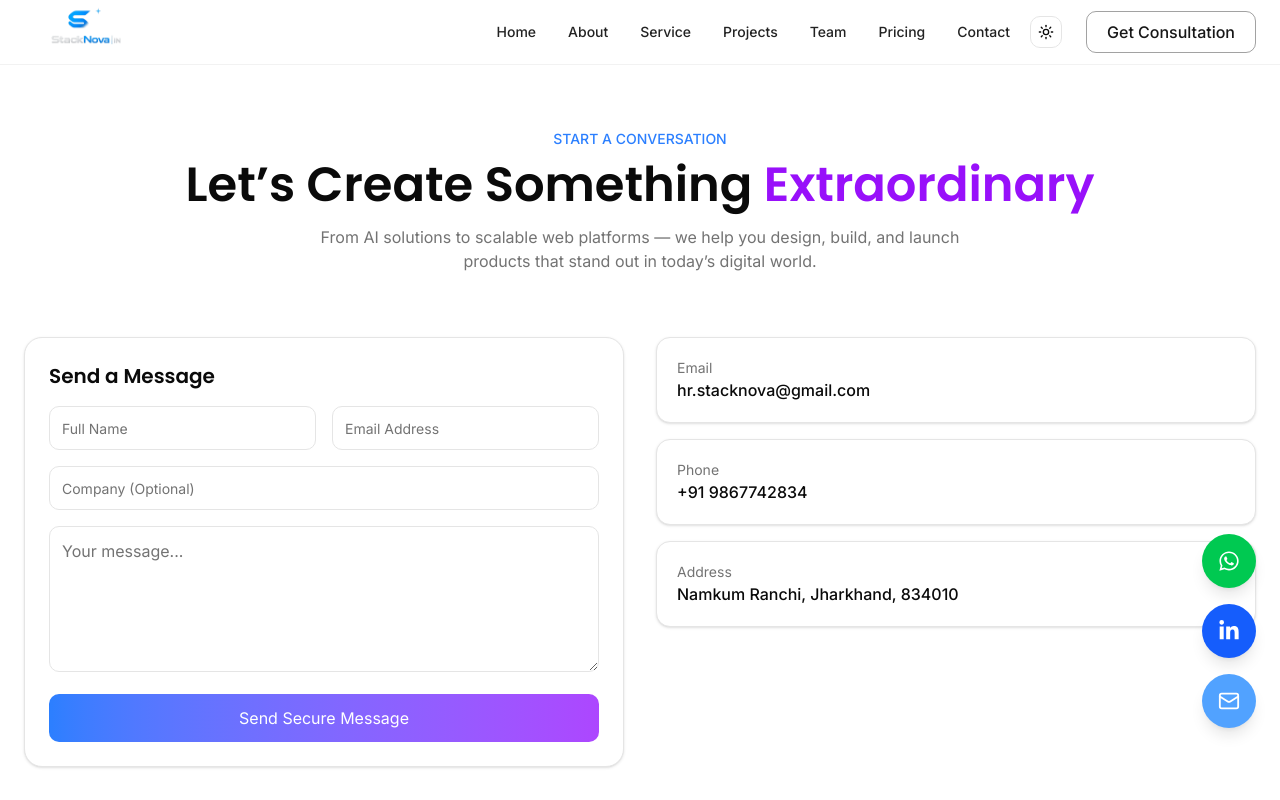
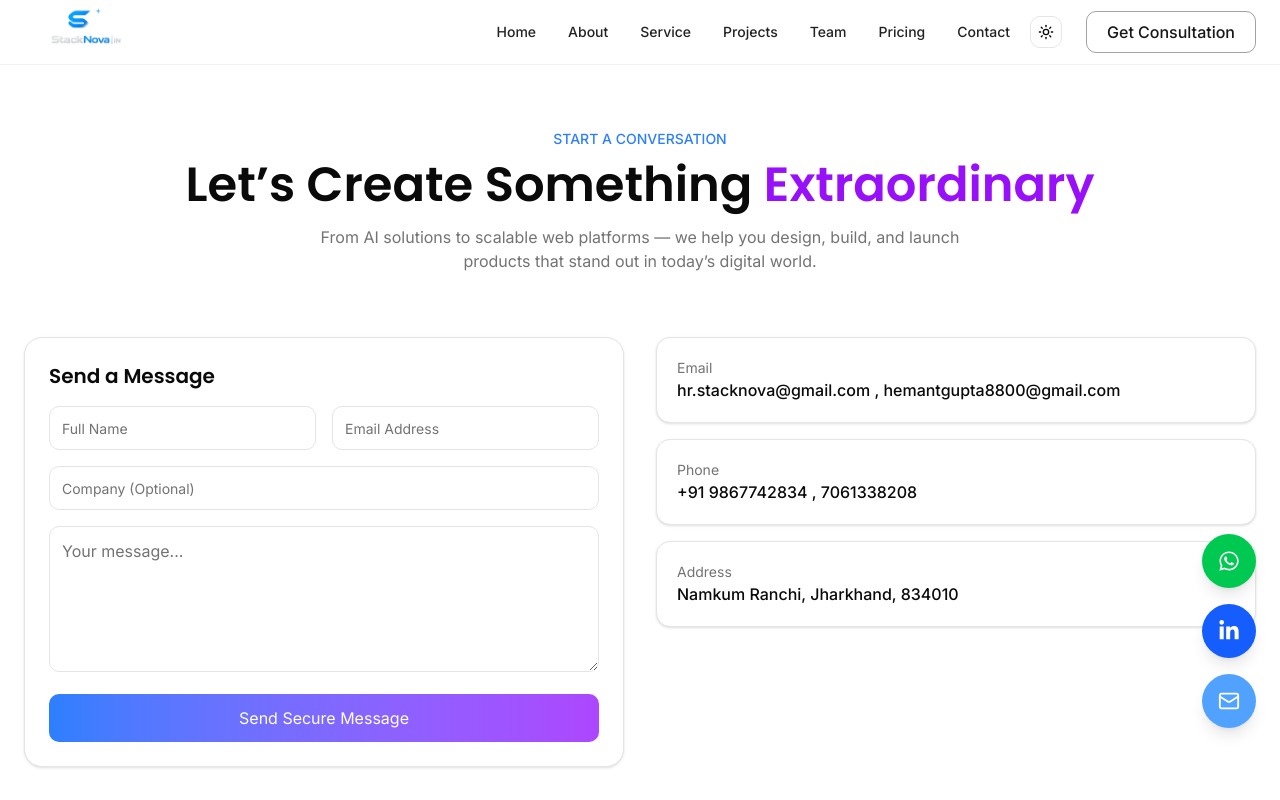
Before and after one commit to hemantgupta98/StackNova, a Next.js app in the folder frontend/: page /src/contact in a window 1280 px wide. Shown: the top 800 px of the page. Built offline with nearby package versions, Linux system fonts and the light colour scheme.

Commit message:
contact ui complete

```diff
--- a/frontend/app/src/contact/page.tsx
+++ b/frontend/app/src/contact/page.tsx
@@ -1,14 +1,10 @@
 "use client";
 
-import dynamic from "next/dynamic";
+import { useRef, useState } from "react";
 import { Input } from "@/components/ui/input";
-import { motion, type Variants } from "framer-motion";
+import { motion, useScroll, useTransform, type Variants } from "framer-motion";
 import { useForm, SubmitHandler } from "react-hook-form";
-import { toast, Toaster } from "sonner";
-const Map = dynamic(() => import("@/components/ui/map"), {
-  ssr: false,
-  loading: () => <div className="h-100 w-full rounded-xl bg-muted" />,
-});
+import ScheduleModal from "@/components/ui/schedule-modal";
 
 type message = {
   name: string;
@@ -30,6 +26,26 @@ const card3DVariant: Variants = {
     },
   },
 };
+
+const containerStagger = {
+  hidden: {},
+  visible: {
+    transition: {
+      staggerChildren: 0.15,
+      delayChildren: 0.2,
+    },
+  },
+};
+
+const fadeUp: Variants = {
+  hidden: { opacity: 0, y: 40 },
+  visible: {
+    opacity: 1,
+    y: 0,
+    transition: { type: "spring", stiffness: 80 },
+  },
+};
+
 const handleViewConatct = () => {
   document.getElementById("contact")?.scrollIntoView({
     behavior: "smooth",
@@ -37,6 +53,7 @@ const handleViewConatct = () => {
   });
 };
 export default function ContactPage() {
+  const [scheduleCall, setScheduleCall] = useState(false);
   const {
     register,
     handleSubmit,
@@ -50,6 +67,12 @@ export default function ContactPage() {
       message: "",
     },
   });
+  const ref = useRef(null);
+  const { scrollYProgress } = useScroll({
+    target: ref,
+    offset: ["start end", "end start"],
+  });
+  const yParallax = useTransform(scrollYProgress, [0, 1], [50, -50]);
 
   const onSubmit: SubmitHandler<message> = async (data) => {
     console.log(data);
@@ -79,31 +102,62 @@ export default function ContactPage() {
     }
   };
   return (
-    <div className="min-h-screen bg-background text-foreground">
-      <Toaster position="top-center" richColors />
-
+    <motion.div
+      ref={ref}
+      initial={{ opacity: 0 }}
+      animate={{ opacity: 1 }}
+      transition={{ duration: 0.6 }}
+      className="min-h-screen bg-background text-foreground"
+    >
       {/* Hero */}
-      <section className="text-center py-16 px-6">
-        <p className="text-sm text-blue-500 font-medium mb-3">
+      <motion.section
+        variants={containerStagger}
+        initial="hidden"
+        whileInView="visible"
+        viewport={{ once: true }}
+        className="text-center py-16 px-6"
+      >
+        <motion.p
+          variants={fadeUp}
+          className="text-sm text-blue-500 font-medium mb-3"
+        >
           START A CONVERSATION
-        </p>
-        <h2 className="text-4xl md:text-5xl font-bold mb-4">
+        </motion.p>
+        <motion.div style={{ y: yParallax }}></motion.div>
+        <motion.h2
+          variants={fadeUp}
+          className="text-4xl md:text-5xl font-bold mb-4"
+        >
           Let’s Create Something{" "}
           <span className="text-purple-600">Extraordinary</span>
-        </h2>
-        <p className="text-muted-foreground max-w-2xl mx-auto">
+        </motion.h2>
+        <motion.p
+          variants={fadeUp}
+          className="text-muted-foreground max-w-2xl mx-auto"
+        >
           From AI solutions to scalable web platforms — we help you design,
           build, and launch products that stand out in today’s digital world.
-        </p>
-      </section>
+        </motion.p>
+      </motion.section>
 
       {/* Main Grid */}
-      <section
+      <motion.section
         id="contact"
         className="max-w-7xl mx-auto px-6 grid md:grid-cols-2 gap-8 pb-16"
       >
         {/* Form */}
-        <div className="bg-card max-h-120 border border-border p-6 rounded-2xl shadow-sm">
+        <motion.div
+          variants={fadeUp}
+          initial="hidden"
+          whileInView="visible"
+          viewport={{ once: true, margin: "-100px" }}
+          whileHover={{
+            rotateY: 6,
+            rotateX: 6,
+            scale: 1.03,
+          }}
+          className="bg-card max-h-120 border border-border p-6 rounded-2xl shadow-sm"
+        >
           <h3 className="text-xl font-semibold mb-4">Send a Message</h3>
 
           {/* Form logic added below - UI structure unchanged */}
@@ -166,28 +220,63 @@ export default function ContactPage() {
               {isSubmitting ? "Sending..." : "Send Secure Message"}
             </button>
           </form>
-        </div>
+        </motion.div>
 
         {/* Info */}
         <div className="space-y-4">
-          <div className="bg-card border border-border p-5 rounded-xl shadow-sm">
+          <motion.div
+            variants={fadeUp}
+            initial="hidden"
+            whileInView="visible"
+            viewport={{ once: true, margin: "-100px" }}
+            whileHover={{
+              rotateY: 6,
+              rotateX: 6,
+              scale: 1.03,
+            }}
+            className="bg-card border border-border p-5 rounded-xl shadow-sm"
+          >
             <p className="text-sm text-muted-foreground">Email</p>
-            <p className="font-medium">hr.stacknova@gmail.com</p>
-          </div>
+            <p className="font-medium">
+              hr.stacknova@gmail.com , hemantgupta8800@gmail.com
+            </p>
+          </motion.div>
 
-          <div className="bg-card border border-border p-5 rounded-xl shadow-sm">
+          <motion.div
+            variants={fadeUp}
+            initial="hidden"
+            whileInView="visible"
+            viewport={{ once: true, margin: "-100px" }}
+            whileHover={{
+              rotateY: 6,
+              rotateX: 6,
+              scale: 1.03,
+            }}
+            className="bg-card border border-border p-5 rounded-xl shadow-sm"
+          >
             <p className="text-sm text-muted-foreground">Phone</p>
-            <p className="font-medium">+91 9867742834</p>
-          </div>
+            <p className="font-medium">+91 9867742834 , 7061338208</p>
+          </motion.div>
 
-          <div className="bg-card border border-border p-5 rounded-xl shadow-sm">
+          <motion.div
+            variants={fadeUp}
+            initial="hidden"
+            whileInView="visible"
+            viewport={{ once: true, margin: "-100px" }}
+            whileHover={{
+              rotateY: 6,
+              rotateX: 6,
+              scale: 1.03,
+            }}
+            className="bg-card border border-border p-5 rounded-xl shadow-sm"
+          >
             <p className="text-sm text-muted-foreground">Address</p>
             <p className="font-medium">Namkum Ranchi, Jharkhand, 834010</p>
-          </div>
+          </motion.div>
 
           <div className="bg-muted  rounded-xl flex items-center justify-center text-muted-foreground"></div>
         </div>
-      </section>
+      </motion.section>
 
       {/* CTA */}
 
@@ -231,13 +320,21 @@ export default function ContactPage() {
                 Get in Touch
               </button>
 
-              <button className="px-8 py-3 rounded-xl border border-white/40 text-white hover:bg-white/10 transition-all duration-300">
+              <button
+                onClick={() => setScheduleCall(true)}
+                className="px-8 py-3 rounded-xl border border-white/40 text-white hover:bg-white/10 transition-all duration-300"
+              >
                 Schedule a Call
               </button>
             </div>
           </div>
         </motion.div>
       </section>
-    </div>
+
+      <ScheduleModal
+        scheduleCall={scheduleCall}
+        setScheduleCall={setScheduleCall}
+      />
+    </motion.div>
   );
 }
--- /dev/null
+++ b/frontend/components/ui/schedule-modal.tsx
@@ -0,0 +1,120 @@
+"use client";
+
+import { useForm } from "react-hook-form";
+import { X } from "lucide-react";
+
+type FormData = {
+  name: string;
+  email: string;
+  phone: string;
+  message: string;
+};
+
+type ScheduleModalProps = {
+  scheduleCall: boolean;
+  setScheduleCall: (v: boolean) => void;
+};
+
+export default function ScheduleModal({
+  scheduleCall,
+  setScheduleCall,
+}: ScheduleModalProps) {
+  const {
+    register,
+    handleSubmit,
+    reset,
+    formState: { errors },
+  } = useForm<FormData>();
+
+  const onSubmit = (data: FormData) => {
+    console.log(data);
+    alert("submitted");
+    reset();
+    setScheduleCall(false);
+  };
+
+  if (!scheduleCall) return null;
+
+  return (
+    <div className="fixed inset-0 bg-black/50 flex items-center justify-center z-50 p-4 backdrop-blur-sm">
+      <div className="bg-card rounded-2xl border border-border shadow-2xl max-w-lg w-full animate-in fade-in zoom-in-95 duration-300">
+        {/* Header */}
+        <div className="flex justify-between items-center p-6 border-b border-border">
+          <h2 className="text-xl font-semibold">Schedule a Call</h2>
+          <button
+            onClick={() => setScheduleCall(false)}
+            className="p-1 hover:bg-muted rounded-lg"
+          >
+            <X size={22} />
+          </button>
+        </div>
+
+        {/* Form */}
+        <form onSubmit={handleSubmit(onSubmit)} className="p-6 space-y-4">
+          {/* Name */}
+          <div>
+            <input
+              type="text"
+              placeholder="Your Name"
+              {...register("name", { required: "Name is required" })}
+              className="w-full px-4 py-3 rounded-xl bg-muted border border-border focus:outline-none focus:ring-2 focus:ring-blue-500"
+            />
+            {errors.name && (
+              <p className="text-red-500 text-sm mt-1">{errors.name.message}</p>
+            )}
+          </div>
+
+          {/* Email */}
+          <div>
+            <input
+              type="email"
+              placeholder="Your Email"
+              {...register("email", { required: "Email is required" })}
+              className="w-full px-4 py-3 rounded-xl bg-muted border border-border focus:outline-none focus:ring-2 focus:ring-blue-500"
+            />
+            {errors.email && (
+              <p className="text-red-500 text-sm mt-1">
+                {errors.email.message}
+              </p>
+            )}
+          </div>
+
+          {/* Phone */}
+          <div>
+            <input
+              type="tel"
+              placeholder="Phone Number"
+              {...register("phone", {
+                required: "Phone number is required",
+              })}
+              className="w-full px-4 py-3 rounded-xl bg-muted border border-border focus:outline-none focus:ring-2 focus:ring-blue-500"
+            />
+            {errors.phone && (
+              <p className="text-red-500 text-sm mt-1">
+                {errors.phone.message}
+              </p>
+            )}
+          </div>
+
+          {/* Message */}
+          <div>
+            <textarea
+              rows={3}
+              placeholder="Your Message (optional)"
+              {...register("message")}
+              className="w-full px-4 py-3 rounded-xl bg-muted border border-border focus:outline-none focus:ring-2 focus:ring-blue-500"
+            />
+          </div>
+
+          {/* Submit */}
+          <button
+            type="submit"
+            className="w-full px-7 py-3 rounded-xl bg-blue-500 hover:bg-blue-600 text-white font-semibold transition shadow-lg shadow-blue-500/30"
+          >
+            Submit Request
+          </button>
+        </form>
+      </div>
+    </div>
+  );
+}
```
